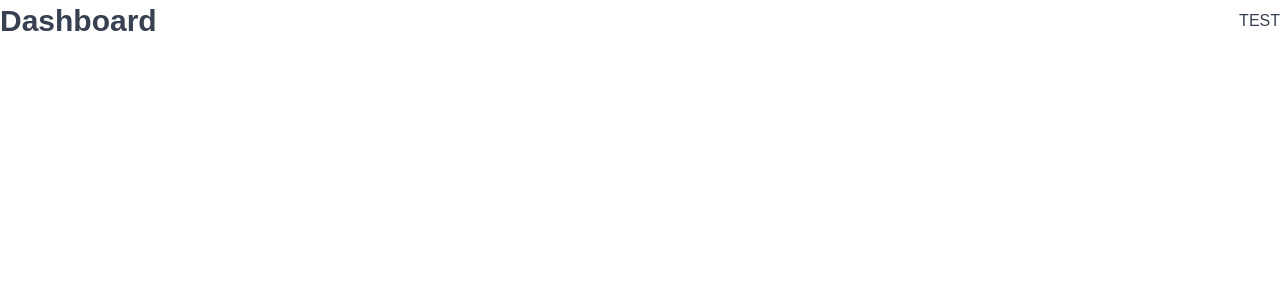
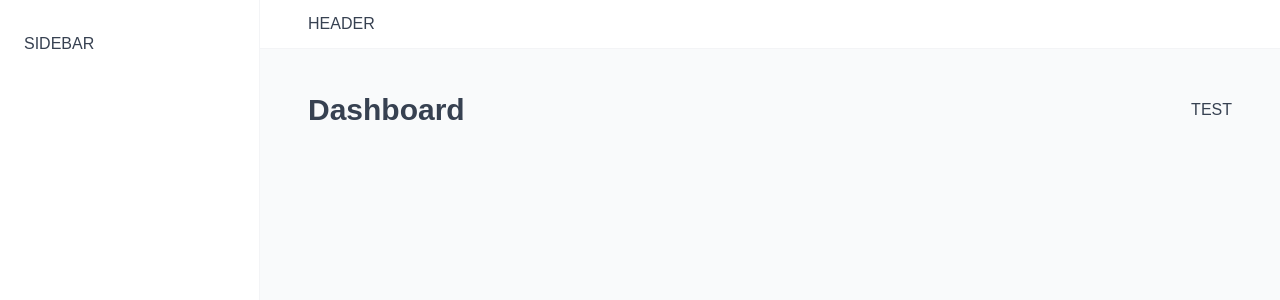
Before and after one commit to reemmustaffa/the-wild-oasis, a React (Vite) app: page /dashboard in a window 1280 px wide. Shown: the top 300 px of the page. Built offline with nearby package versions, Linux system fonts and the light colour scheme.

Commit message:
building app layout and wrap in it all routes

```diff
--- a/src/App.jsx
+++ b/src/App.jsx
@@ -8,6 +8,7 @@
 import Account from "./pages/Account";
 import Login from "./pages/Login";
 import PageNotFound from "./pages/PageNotFound";
+import AppLayout from "./ui/AppLayout";
 
 function App() {
   return (
@@ -15,6 +16,8 @@
       <GlobalStyles />
       <BrowserRouter>
         <Routes>
+          {/* layout route:because it dose not has path prop  */}
+          <Route element={<AppLayout />}>
             <Route index element={<Navigate replace to="/dashboard" />} />
             <Route path="/dashboard" element={<Dashboard />} />
             <Route path="/bookings" element={<Bookings />} />
@@ -22,6 +25,8 @@
             <Route path="/users" element={<Users />} />
             <Route path="/settings" element={<Settings />} />
             <Route path="/account" element={<Account />} />
+          </Route>
+
           <Route path="/login" element={<Login />} />
           <Route path="*" element={<PageNotFound />} />
         </Routes>
--- /dev/null
+++ b/src/ui/AppLayout.jsx
@@ -0,0 +1,29 @@
+import { Outlet } from "react-router-dom";
+import Header from "./Header";
+import Sidebar from "./Sidebar";
+import styled from "styled-components";
+
+const Main = styled.main`
+  background-color: var(--color-grey-50);
+  padding: 4rem 4.8rem 6.4rem;
+`;
+
+const StyledAppLayout = styled.div`
+  display: grid;
+  grid-template-columns: 26rem 1fr;
+  grid-template-rows: auto 1fr;
+  height: 100vh;
+`;
+function AppLayout() {
+  return (
+    <StyledAppLayout>
+      <Header />
+      <Sidebar />
+      <Main>
+        <Outlet />
+      </Main>
+    </StyledAppLayout>
+  );
+}
+
+export default AppLayout;
--- /dev/null
+++ b/src/ui/Header.jsx
@@ -0,0 +1,12 @@
+import styled from "styled-components";
+
+const StyledHeader = styled.header`
+  background-color: var(--color-grey-0);
+  padding: 1.2rem 4.8rem;
+  border-bottom: 1px solid var(--color-grey-100);
+`;
+function Header() {
+  return <StyledHeader>HEADER</StyledHeader>;
+}
+
+export default Header;
--- /dev/null
+++ b/src/ui/Sidebar.jsx
@@ -0,0 +1,15 @@
+import styled from "styled-components";
+
+const StyledSidebar = styled.aside`
+  background-color: var(--color-grey-0);
+  padding: 3.2rem 2.4rem;
+  border-right: 1px solid var(--color-grey-100);
+  /* عشان تبتدي من اول صف لحد الاخر */
+  grid-row: 1/-1;
+`;
+
+function Sidebar() {
+  return <StyledSidebar>SIDEBAR</StyledSidebar>;
+}
+
+export default Sidebar;
```
Lines whose indentation alone changed are shown as unchanged.
